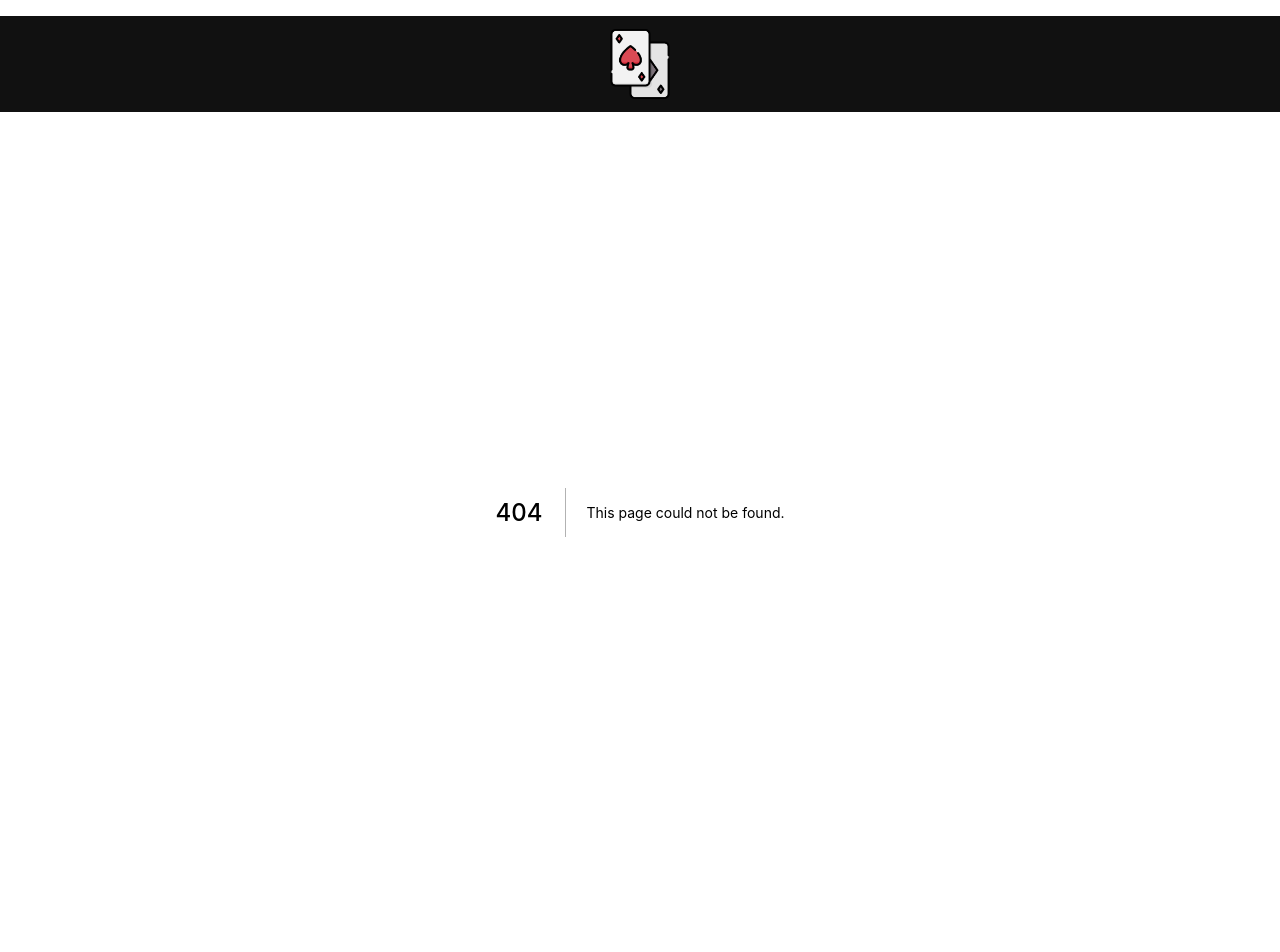
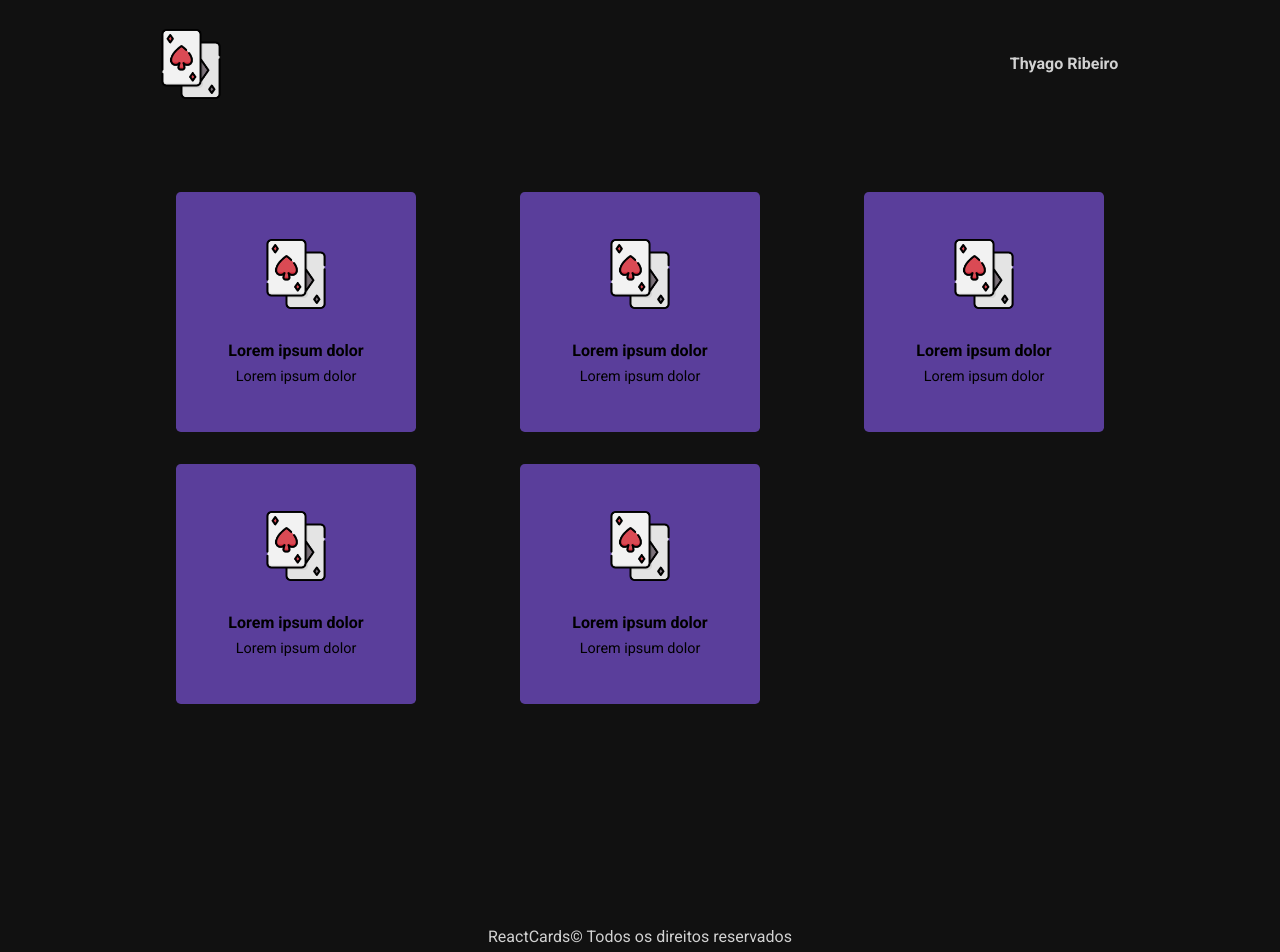
Before and after one commit to thyago608/react-cards, a Next.js app: page /dashboard/1 in a window 1280 px wide. Before the commit this address had no page. Shown: the top 952 px of the page. Before the commit the page ends 912 px from the top, so only its background shows below. Built offline with nearby package versions, Linux system fonts and the light colour scheme.

Commit message:
Created Page Cards

```diff
--- /dev/null
+++ b/src/components/Card/index.tsx
@@ -0,0 +1,25 @@
+import Image from "next/image";
+import { Container, Content, ContainerImage, Title, Description } from "./styles";
+
+type CardProps = {
+    card: {
+        image?: string;
+        name: string;
+        description: string;
+        value: number;
+    }
+};
+
+export function Card({ card }: CardProps) {
+    return (
+        <Container>
+            <Content>
+                <ContainerImage>
+                    <Image src="/baralho.png" alt="baralho" layout="fill" />
+                </ContainerImage>
+                <Title>{card.name}</Title>
+                <Description>{card.description}</Description>
+            </Content>
+        </Container>
+    );
+}
--- /dev/null
+++ b/src/components/Card/styles.ts
@@ -0,0 +1,36 @@
+import styled from "styled-components";
+
+export const Container = styled.div`
+  min-width: 240px;
+  height: 240px;
+  border-radius: 0.3rem;
+  background: rgba(130, 87, 229, 0.65);
+`;
+
+export const Content = styled.div`
+  height: 100%;
+
+  display: flex;
+  flex-direction: column;
+  justify-content: center;
+  align-items: center;
+
+  padding: 1rem;
+`;
+
+export const ContainerImage = styled.div`
+  position: relative;
+
+  width: 70px;
+  height: 70px;
+  margin-bottom: 2rem;
+`;
+
+export const Title = styled.h2`
+  font-size: 1rem;
+`;
+
+export const Description = styled.p`
+  margin-top: 0.5rem;
+  font-size: 0.9rem;
+`;
--- /dev/null
+++ b/src/components/Footer/index.tsx
@@ -0,0 +1,9 @@
+import { Container } from "./styles";
+
+export function Footer() {
+    return (
+        <Container>
+            <p>ReactCards© Todos os direitos reservados</p>
+        </Container>
+    );
+}
--- /dev/null
+++ b/src/components/Footer/styles.ts
@@ -0,0 +1,17 @@
+import styled from "styled-components";
+
+export const Container = styled.footer`
+  padding: 0 1rem;
+  background: #111;
+
+  height: 5rem;
+
+  display: flex;
+  justify-content: center;
+  align-items: center;
+
+  p {
+    color: #d2d2d2;
+    text-align: center;
+  }
+`;
--- a/src/components/Header/index.tsx
+++ b/src/components/Header/index.tsx
@@ -6,7 +6,7 @@ import { Container, Logo, Content, User } from "./styles";
 export function Header() {
     const { asPath } = useRouter();
 
-    const hasUser = asPath.startsWith('/users');
+    const hasUser = asPath.startsWith('/dashboard');
 
     return (
         <Container>
--- a/src/components/Header/styles.ts
+++ b/src/components/Header/styles.ts
@@ -2,6 +2,11 @@ import styled from "styled-components";
 
 export const Container = styled.header`
   background: #111;
+
+  position: sticky;
+  top: 0;
+
+  z-index: 2;
 
   @media (min-width: 768px) {
     margin-top: 1rem;
--- a/src/pages/_app.tsx
+++ b/src/pages/_app.tsx
@@ -1,5 +1,6 @@
 import type { AppProps } from "next/app";
 import { Header } from "components/Header";
+import { Footer } from "components/Footer";
 import { GlobalStyles } from "styles/global";
 
 function MyApp({ Component, pageProps }: AppProps) {
@@ -7,6 +8,7 @@ function MyApp({ Component, pageProps }: AppProps) {
     <>
       <Header />
       <Component {...pageProps} />
+      <Footer />
       <GlobalStyles />
     </>
   )
--- /dev/null
+++ b/src/pages/dashboard/[user].tsx
@@ -0,0 +1,45 @@
+import Head from "next/head";
+import { Card } from "components/Card";
+import { Container, CardList } from "styles/dashboard";
+
+export default function User() {
+    return (
+        <>
+            <Head>
+                <title>Dashboard | ReactCards</title>
+            </Head>
+            <Container>
+                <CardList>
+                    <Card card={{
+                        name: "Lorem ipsum dolor",
+                        description: "Lorem ipsum dolor",
+                        value: 2
+                    }} />
+                    <Card card={{
+                        name: "Lorem ipsum dolor",
+                        description: "Lorem ipsum dolor",
+                        value: 2
+                    }} />
+
+                    <Card card={{
+                        name: "Lorem ipsum dolor",
+                        description: "Lorem ipsum dolor",
+                        value: 2
+                    }} />
+
+                    <Card card={{
+                        name: "Lorem ipsum dolor",
+                        description: "Lorem ipsum dolor",
+                        value: 2
+                    }} />
+
+                    <Card card={{
+                        name: "Lorem ipsum dolor",
+                        description: "Lorem ipsum dolor",
+                        value: 2
+                    }} />
+                </CardList>
+            </Container>
+        </>
+    );
+}
--- a/src/pages/index.tsx
+++ b/src/pages/index.tsx
@@ -1,9 +1,14 @@
+import Head from "next/head";
 import { Input } from "components/Input";
 import { Button } from "components/Button";
 import { Container } from "styles/home";
 
 export default function Home() {
     return (
+        <>
+            <Head>
+                <title>Home | ReactCards</title>
+            </Head>
             <Container>
                 <form>
                     <Input
@@ -14,5 +19,6 @@ export default function Home() {
                     <Button text="Ver cartas" />
                 </form>
             </Container>
+        </>
     );
 }
--- a/src/pages/users/[user].tsx
+++ /dev/null
@@ -1,5 +0,0 @@
-export default function User() {
-    return (
-        <div>usuário</div>
-    );
-}
--- /dev/null
+++ b/src/styles/dashboard.ts
@@ -0,0 +1,28 @@
+import styled from "styled-components";
+
+export const Container = styled.main`
+  min-height: calc(100vh - 6rem);
+
+  max-width: 1000px;
+  margin: 0 auto;
+`;
+
+export const CardList = styled.section`
+  margin-top: 5rem;
+
+  display: grid;
+  justify-items: center;
+  gap: 1.5rem;
+
+  @media (min-width: 768px) {
+    grid-template-columns: repeat(2, 1fr);
+    gap: 2rem;
+  }
+
+  @media (min-width: 1024px) {
+    grid-template-columns: repeat(3, 1fr);
+  }
+
+  @media (min-width: 1440px) {
+  }
+`;
--- a/src/styles/home.ts
+++ b/src/styles/home.ts
@@ -1,6 +1,8 @@
 import styled from "styled-components";
 
 export const Container = styled.main`
+  margin-bottom: 9rem;
+
   form {
     margin-top: 8rem;
 
```
Lines whose indentation alone changed are shown as unchanged.
